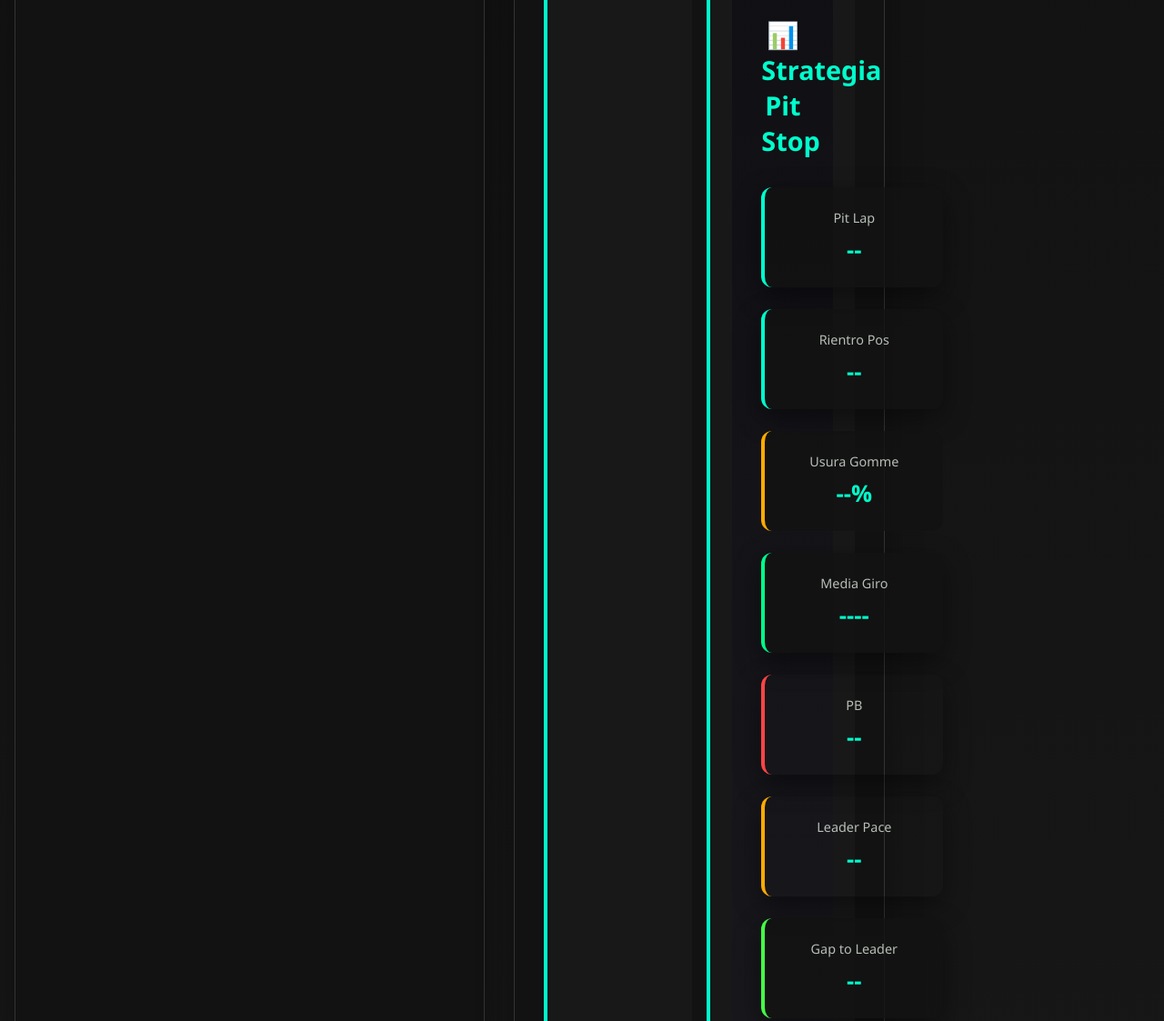
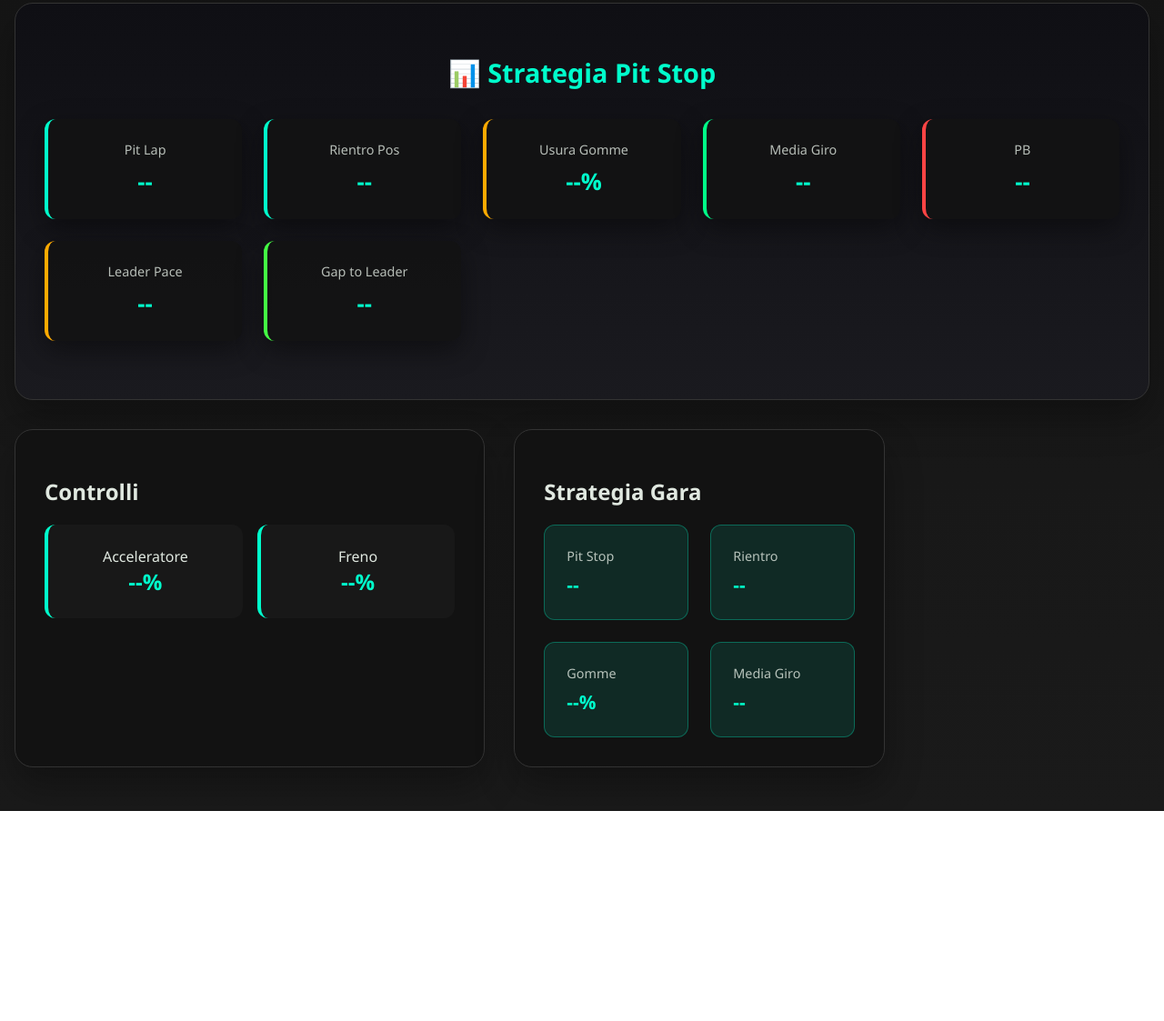
Before and after one commit to jiorro/telemetria, a website: page dashboard.html in a window 1280 px wide. Shown: the part 1126-2249 px from the top of the page at 91% size. After the commit the page ends 2018 px from the top, so only its background shows below. Drawn offline with nearby package versions, Linux system fonts and the light colour scheme.

Commit message:
Refactor CSS styles and update pit strategy panel

```diff
--- a/dashboard.html
+++ b/dashboard.html
@@ -80,8 +80,15 @@
       transition: all 0.3s ease;
     }
 
-    button:hover:not(:disabled) { background: var(--accent-hover); transform: translateY(-2px); }
-    button:disabled { opacity: 0.5; cursor: not-allowed; }
+    button:hover:not(:disabled) {
+      background: var(--accent-hover);
+      transform: translateY(-2px);
+    }
+
+    button:disabled {
+      opacity: 0.5;
+      cursor: not-allowed;
+    }
 
     .status {
       padding: 1rem 2rem;
@@ -92,9 +99,23 @@
       text-align: center;
     }
 
-    .status.connected { background: rgba(0, 255, 0, 0.2); color: #00ff88; border-left: 5px solid #00ff88; }
-    .status.error { background: rgba(255, 0, 0, 0.2); color: #ff6666; border-left: 5px solid #ff4444; }
-    .status.connecting { background: rgba(255, 193, 7, 0.2); color: #ffc107; border-left: 5px solid #ffc107; }
+    .status.connected {
+      background: rgba(0, 255, 0, 0.2);
+      color: #00ff88;
+      border-left: 5px solid #00ff88;
+    }
+
+    .status.error {
+      background: rgba(255, 0, 0, 0.2);
+      color: #ff6666;
+      border-left: 5px solid #ff4444;
+    }
+
+    .status.connecting {
+      background: rgba(255, 193, 7, 0.2);
+      color: #ffc107;
+      border-left: 5px solid #ffc107;
+    }
 
     .dashboard {
       display: grid;
@@ -146,6 +167,49 @@
       color: var(--accent);
     }
 
+    .pit-scroll-panel {
+      grid-column: 1 / -1;
+      margin-top: 2rem;
+      padding: 2rem;
+      background: linear-gradient(180deg, #0f0f14 0%, #1a1a1f 100%);
+      border-radius: 20px;
+    }
+
+    .pit-grid {
+      display: grid;
+      grid-template-columns: repeat(auto-fit, minmax(200px, 1fr));
+      gap: 1.5rem;
+      max-width: 1200px;
+      margin: 2rem auto;
+    }
+
+    .pit-item {
+      background: rgba(18, 18, 18, 0.8);
+      padding: 1.5rem;
+      border-radius: 12px;
+      text-align: center;
+      box-shadow: 0 10px 30px rgba(0, 0, 0, 0.4);
+    }
+
+    .pit-item.pit { border-left: 4px solid #00ffcc; }
+    .pit-item.wear { border-left: 4px solid #ffaa00; }
+    .pit-item.avg { border-left: 4px solid #00ff88; }
+    .pit-item.pb { border-left: 4px solid #ff4444; }
+    .pit-item.leader { border-left: 4px solid #ffaa00; }
+    .pit-item.gap { border-left: 4px solid #44ff44; }
+
+    .pit-label {
+      font-size: 0.9rem;
+      opacity: 0.8;
+      margin-bottom: 0.5rem;
+    }
+
+    .pit-value {
+      font-size: 1.6rem;
+      font-weight: 700;
+      color: #00ffcc;
+    }
+
     .strategy-grid {
       display: grid;
       grid-template-columns: 1fr 1fr;
@@ -177,13 +241,24 @@
     }
 
     @media (max-width: 1024px) {
-      .dashboard { grid-template-columns: 1fr; }
-      .strategy-grid { grid-template-columns: 1fr; }
+      .dashboard {
+        grid-template-columns: 1fr;
+      }
+      .strategy-grid {
+        grid-template-columns: 1fr;
+      }
     }
 
     @media (max-width: 768px) {
-      .connect-form { flex-direction: column; align-items: center; }
-      input { min-width: unset; width: 100%; max-width: 300px; }
+      .connect-form {
+        flex-direction: column;
+        align-items: center;
+      }
+      input {
+        min-width: unset;
+        width: 100%;
+        max-width: 300px;
+      }
     }
   </style>
 </head>
@@ -224,42 +299,42 @@
           <div class="telemetry-item">
             <div>Posizione</div>
             <div class="telemetry-value" id="position">--</div>
-  <!-- PIT SCROLL SIMPLE -->
-    <div style="margin-top:4rem;padding:3rem 2rem;background:linear-gradient(180deg,#0f0f14 0%,#1a1a1f 100%);border-radius:20px;">
-      <h2 style="text-align:center;color:#00ffcc;margin-bottom:2rem;font-size:1.8rem;">📊 Strategia Pit Stop</h2>
-      <div style="display:grid;grid-template-columns:repeat(auto-fit,minmax(200px,1fr));gap:1.5rem;max-width:1200px;margin:2rem auto;">
-        <div style="background:rgba(18,18,18,0.8);padding:1.5rem;border-radius:12px;border-left:4px solid #00ffcc;text-align:center;box-shadow:0 10px 30px rgba(0,0,0,0.4);">
-          <div style="font-size:0.9rem;opacity:0.8;margin-bottom:0.5rem;">Pit Lap</div>
-          <div id="pitLapScroll" style="font-size:1.6rem;font-weight:700;color:#00ffcc;">--</div>
           </div>
-        <div style="background:rgba(18,18,18,0.8);padding:1.5rem;border-radius:12px;border-left:4px solid #00ffcc;text-align:center;box-shadow:0 10px 30px rgba(0,0,0,0.4);">
-          <div style="font-size:0.9rem;opacity:0.8;margin-bottom:0.5rem;">Rientro Pos</div>
-          <div id="rejoinPosScroll" style="font-size:1.6rem;font-weight:700;color:#00ffcc;">--</div>
         </div>
-        <div style="background:rgba(18,18,18,0.8);padding:1.5rem;border-radius:12px;border-left:4px solid #ffaa00;text-align:center;box-shadow:0 10px 30pxrgba(0,0,0,0.4);">
-  <div style="font-size:0.9rem;opacity:0.8;margin-bottom:0.5rem;">Usura Gomme</div>
-          <div id="tyreWearScroll" style="font-size:1.6rem;font-weight:700;color:#00ffcc;">--%</div>
-        </div>
-        <div style="background:rgba(18,18,18,0.8);padding:1.5rem;border-radius:12px;border-left:4px solid #00ff88;text-align:center;box-shadow:0 10px 30px rgba(0,0,0,0.4);">
-          <div style="font-size:0.9rem;opacity:0.8;margin-bottom:0.5rem;">Media Giro</div>
-          <div id="avgLapTimeScroll" style="font-size:1.6rem;font-weight:700;color:#00ffcc;">--</div">--</div>
-        </div>
-        <div style="background:rgba(18,18,18,18,0.8);padding:1.5rem;border-radius:12px;border18,18,18,0.8);padding:1.5rem;border-radius:12px;border-left:4px solid #ff4444;text-align:center;box-shadow:0 10px 30px rgba(0,0,0,0.4);">
-  <div style="font-size:0.9rem;opacity:0.8;margin-bottom:0.5rem;">PB</div>
- <div id="fastestLapScroll" style="font-size:1.6rem;font-weight:700;color:#00ffcc;">--</div>
-        </div>
-        <div style="background:rgba(18,18,18,18,0.8);padding:1.5rem;border-radius:12px;border-left:4px solid #ffaa00;text-align:center;box-shadow:0 10px 30px rgba(0,0,0,0.4);">
-          <div style="font-size:0.9rem;opacity:0.8;margin-bottom:0.5rem;">Leader Pace</div>
-          <div id="leaderPaceScroll" style="font-size:1.6rem;font-weight:700;color:#00ffcc;">--</div>
-        </div>
-        <div style="background:rgba(18,18,18,0.8);padding:1.5rem;border-radius:12px;border-left:4px solid #44ff44;text-align:center;box-shadow:0 10px 30px rgba(0,0,0,0.4);">
-          <div style="font-size:0.9rem;opacity:0.8;margin-bottom:0.5rem;">Gap to Leader</div>
-          <div id="gapToLeaderScroll" style="font-size:1.6rem;font-weight:700;color:#00ffcc;">--</div>
       </div>
 
+      <div class="panel pit-scroll-panel">
+        <h2 style="text-align:center;color:#00ffcc;margin-bottom:2rem;font-size:1.8rem;">📊 Strategia Pit Stop</h2>
+        <div class="pit-grid">
+          <div class="pit-item pit">
+            <div class="pit-label">Pit Lap</div>
+            <div class="pit-value" id="pitLapScroll">--</div>
           </div>
-    <div style="background:rgba(18,
-
+          <div class="pit-item pit">
+            <div class="pit-label">Rientro Pos</div>
+            <div class="pit-value" id="rejoinPosScroll">--</div>
+          </div>
+          <div class="pit-item wear">
+            <div class="pit-label">Usura Gomme</div>
+            <div class="pit-value" id="tyreWearScroll">--%</div>
+          </div>
+          <div class="pit-item avg">
+            <div class="pit-label">Media Giro</div>
+            <div class="pit-value" id="avgLapTimeScroll">--</div>
+          </div>
+          <div class="pit-item pb">
+            <div class="pit-label">PB</div>
+            <div class="pit-value" id="fastestLapScroll">--</div>
+          </div>
+          <div class="pit-item leader">
+            <div class="pit-label">Leader Pace</div>
+            <div class="pit-value" id="leaderPaceScroll">--</div>
+          </div>
+          <div class="pit-item gap">
+            <div class="pit-label">Gap to Leader</div>
+            <div class="pit-value" id="gapToLeaderScroll">--</div>
+          </div>
+        </div>
       </div>
 
       <div class="panel">
@@ -272,7 +347,6 @@
           <div class="telemetry-item">
             <div>Freno</div>
             <div class="telemetry-value" id="brake">--%</div>
-          </div>
           </div>
         </div>
       </div>
@@ -296,19 +370,11 @@
             <div class="strategy-label">Media Giro</div>
             <div class="strategy-value" id="avgLapTime">--</div>
           </div>
-        <div class="strategy-item">
-          <div class="strategy-label">PB</div>
-          <div class="strategy-value" id="fastestLap">--</div>
-        </div>
-        <div class="strategy-item">
-          <div class="strategy-label">Leader</div>
-          <div class="strategy-value" id="leaderPace">--</div>
         </div>
       </div>
     </div>
   </div>
 
-  <script src="https://cdn.jsdelivr.net/npm/chart.js"></script>
   <script>
     class F1TelemetryDashboard {
       constructor() {
@@ -333,11 +399,19 @@
           connectBtn: document.getElementById('connectBtn'),
           ipInput: document.getElementById('ipInput'),
           status: document.getElementById('status'),
-          speedDisplay: document.getElementById('speedDisplay')
+          speedDisplay: document.getElementById('speedDisplay'),
+          throttle: document.getElementById('throttle'),
+          brake: document.getElementById('brake'),
+          rpm: document.getElementById('rpm'),
+          gear: document.getElementById('gear'),
+          lap: document.getElementById('lap'),
+          position: document.getElementById('position')
         };
-        Object.keys(this.elements).forEach(key => {
-          const el = document.getElementById(key.replace('Display', ''));
-          if (el) this.elements[key.replace('Display', '')] = el;
+
+        // Cache elementi strategia
+        ['pitLap', 'rejoinPos', 'tyreWear', 'avgLapTime', 'fastestLap', 'leaderPace'].forEach(key => {
+          this.elements[key] = document.getElementById(key);
+          this.elements[key + 'Scroll'] = document.getElementById(key + 'Scroll');
         });
       }
 
@@ -409,7 +483,7 @@
 
       setupEvents() {
         this.elements.connectBtn.addEventListener('click', () => this.toggleConnection());
-        document.getElementById('ipInput').addEventListener('keypress', (e) => {
+        this.elements.ipInput.addEventListener('keypress', (e) => {
           if (e.key === 'Enter') this.toggleConnection();
         });
       }
@@ -452,6 +526,7 @@
           this.socket.onerror = (e) => {
             console.error('WebSocket error:', e);
             this.updateStatus('❌ Errore connessione', 'error');
+            this.elements.connectBtn.disabled = false;
           };
         } catch (e) {
           this.updateStatus('❌ Errore: ' + e.message, 'error');
@@ -482,10 +557,11 @@
         this.elements.lap.textContent = data.lap || '--';
         this.elements.position.textContent = data.position || '--';
 
-        // Strategia
+        // Strategia (entrambi i pannelli)
         ['pitLap', 'rejoinPos', 'tyreWear', 'avgLapTime', 'fastestLap', 'leaderPace'].forEach(key => {
-          const el = document.getElementById(key);
-          if (el) el.textContent = data[key] ?? '--';
+          const value = data[key] ?? '--';
+          if (this.elements[key]) this.elements[key].textContent = value;
+          if (this.elements[key + 'Scroll']) this.elements[key + 'Scroll'].textContent = value;
         });
 
         // Aggiorna grafico
@@ -513,10 +589,15 @@
       }
 
       resetDisplay() {
-        document.querySelectorAll('[id$="Display"], [id$="lap"], [id$="pos"], span').forEach(el => {
+        Object.values(this.elements).forEach(el => {
+          if (el && typeof el.textContent !== 'undefined') {
+            if (el.id === 'speedDisplay') {
+              el.textContent = '-- km/h';
+            } else {
               el.textContent = '--';
+            }
+          }
         });
-        this.elements.speedDisplay.textContent = '-- km/h';
       }
     }
 
```
Lines whose indentation alone changed are shown as unchanged.
